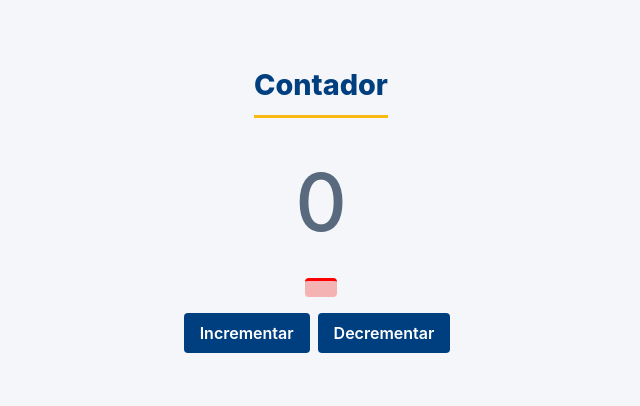
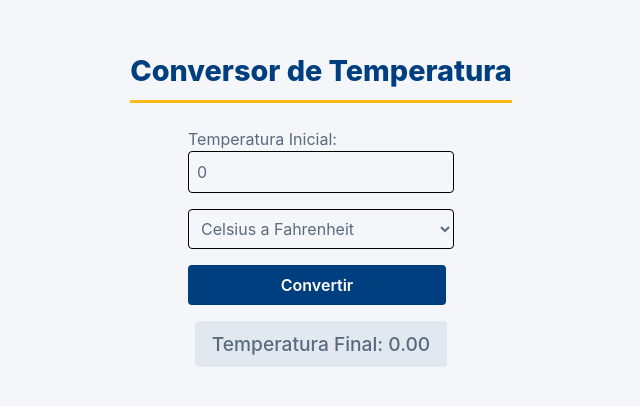
Before and after one commit to Kenie4r/Guia2LabDPS, a Next.js app in the folder guia2-procedimiento/: page / in a window 1280 px wide. Shown: the part 192-598 px from the top of the page, without its empty margins (319-959 px from the left). Built offline with nearby package versions, Linux system fonts and the light colour scheme.

Commit message:
Tarea 2 de Conversion de Temp

```diff
--- a/guia2-procedimiento/app/page.module.css
+++ b/guia2-procedimiento/app/page.module.css
@@ -75,3 +75,32 @@
   cursor: pointer;
   margin-right: 0.5rem;
 }
+
+.main .form {
+  color: #5a6a7e;
+  display: flex;
+  flex-direction: column;
+  flex-wrap: wrap;
+}
+.main .form div  {
+  display: grid;
+  grid-template-columns: 1fr ;
+}
+.main .form input, .main .form select {
+  font-size: 1rem;
+  padding: 0.5rem;
+  border: 1px solid #000000;
+  border-radius: 4px;
+  margin-bottom: 1rem;
+}
+
+.main .result {
+  font-size: 1.2rem;
+  font-weight: 500;
+  color: #5a6a7e;
+  background: #e2e8f0;
+  border: 1px solid #e2e8f0;
+  margin-top: 1rem;
+  padding: 0.5rem 1rem;
+  border-radius: 4px;
+}
--- a/guia2-procedimiento/app/page.tsx
+++ b/guia2-procedimiento/app/page.tsx
@@ -4,30 +4,54 @@ import styles from "./page.module.css"
 
 
 
+
+type CoversionType = "CtoF" | "FtoC";
+
+
+
+
+
+
 export default function Home() {
-  const [contador, setContador] = useState<number>(0);
-  const [mensaje, setMensaje] = useState<string>("");
-  const incrementar = () => {
-    setMensaje("");
-    setContador(contador + 1);
-  };
-  const decrementar = () => {
-    if (contador > 0) {
-      setMensaje("");
-      setContador(contador - 1);
-    }else {
-      setMensaje("El contador no puede ser menor a 0");
-    }
+  const [TempInicial, setTempInicial] = useState<number>(0);
+  const [TempFinal, setTempFinal] = useState<number>(0);
+  const [ConversionType, setConversionType] = useState<CoversionType>("CtoF");
+  const conversion: Record<CoversionType, (temp: number) => number> = {
+    CtoF: (temp) => (temp * 9/5) + 32,
+    FtoC: (temp) => (temp - 32) * 5/9
   };
 
   return (
     <main className={styles.main}>
-      <h1>Contador</h1>
-      <p className={styles.contador}> {contador}</p>
-    <p className={styles.mensaje}> {mensaje}</p>
-      <div className={styles.boton}>
-      <button onClick={incrementar}>Incrementar</button>
-      <button onClick={decrementar}>Decrementar</button>
+      <h1>Conversor de Temperatura</h1>
+      <div className={styles.form}>
+
+       <div> <label htmlFor="tempInicial">Temperatura Inicial:</label>
+        <input
+          type="number"
+          id="tempInicial"
+          value={TempInicial}
+          onChange={(e) => setTempInicial(parseFloat(e.target.value))}
+        />
+        </div>
+        <div>
+        <select
+          value={ConversionType}
+          onChange={(e) => setConversionType(e.target.value as CoversionType)}
+        >
+          <option value="CtoF">Celsius a Fahrenheit</option>
+          <option value="FtoC">Fahrenheit a Celsius</option>
+        </select>
+
+        </div>
+        <div>
+        <button onClick={() => setTempFinal(conversion[ConversionType](TempInicial))}>
+          Convertir
+        </button>
+        </div>
+      </div>
+      <div className={styles.result}>
+        <p>Temperatura Final: {TempFinal.toFixed(2)}</p>
       </div>
     </main>
   );
```
